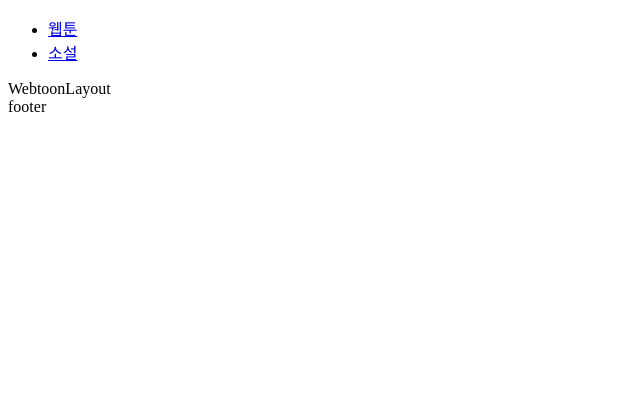
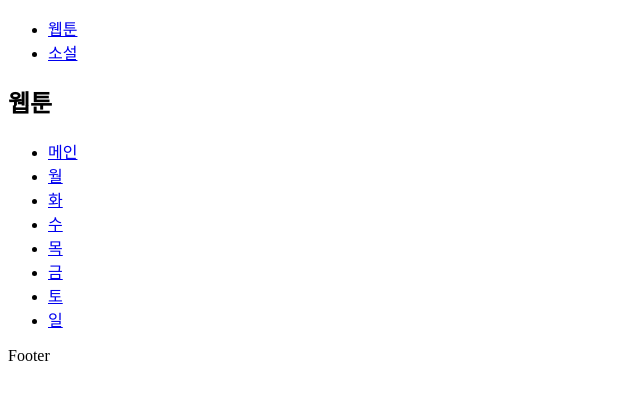
Before and after one commit to steve0312/sesac-java, a React (Vite) app in the folder React/my-webtoon/: page /webtoon in a window 1280 px wide. Shown: the top 400 px of the page, without its empty margins (0-640 px from the left). Built offline with nearby package versions, Linux system fonts and the light colour scheme.

Commit message:
1112 실습 : RootHeader, Footer, WebtoonHeader 컴포넌트 추가 / RootLayout, WebtoonLayout 수정

```diff
--- /dev/null
+++ b/React/my-webtoon/src/components/Footer.jsx
@@ -0,0 +1,7 @@
+import React from 'react'
+
+export default function Footer() {
+  return (
+    <div>Footer</div>
+  )
+}
--- /dev/null
+++ b/React/my-webtoon/src/components/RootHeader.jsx
@@ -0,0 +1,20 @@
+import React from 'react';
+import { Link } from 'react-router-dom';
+
+export default function RootHeader() {
+  return (
+    <header>
+      <ul>
+        {/* <li>
+          <Link to="/">홈</Link>
+        </li> */}
+        <li>
+          <Link to="/webtoon">웹툰</Link>
+        </li>
+        <li>
+          <Link to="/novel">소설</Link>
+        </li>
+      </ul>
+    </header>
+  );
+}
--- /dev/null
+++ b/React/my-webtoon/src/components/WebtoonHeader.jsx
@@ -0,0 +1,22 @@
+import React from 'react';
+import { Link } from 'react-router-dom';
+
+export default function WebtoonHeader() {
+  const days = ['월', '화', '수', '목', '금', '토', '일'];
+  return (
+    <header>
+      <ul>
+        <li>
+          <Link to="/">메인</Link>
+        </li>
+        {days.map((day) => {
+          return (
+            <li>
+              <Link to={`/webtoon/${day}`}>{day}</Link>
+            </li>
+          );
+        })}
+      </ul>
+    </header>
+  );
+}
--- a/React/my-webtoon/src/layouts/RootLayout.jsx
+++ b/React/my-webtoon/src/layouts/RootLayout.jsx
@@ -1,24 +1,14 @@
 import React from 'react';
 import { Link, Outlet } from 'react-router-dom';
+import RootHeader from '../components/RootHeader';
+import Footer from '../components/Footer';
 
 export default function RootLayout() {
   return (
     <>
-      <header>
-        <ul>
-          {/* <li>
-          <Link to="/">홈</Link>
-        </li> */}
-          <li>
-            <Link to="/webtoon">웹툰</Link>
-          </li>
-          <li>
-            <Link to="/novel">소설</Link>
-          </li>
-        </ul>
-      </header>
+      <RootHeader></RootHeader>
       <Outlet></Outlet>
-      <footer>footer</footer>
+      <Footer></Footer>
     </>
   );
 }
--- a/React/my-webtoon/src/layouts/WebtoonLayout.jsx
+++ b/React/my-webtoon/src/layouts/WebtoonLayout.jsx
@@ -1,5 +1,14 @@
 import React from 'react';
+import { Outlet } from 'react-router-dom';
+import WebtoonHeader from '../components/WebtoonHeader';
+import Footer from '../components/Footer';
 
 export default function WebtoonLayout() {
-  return <div>WebtoonLayout</div>;
+  return (
+    <>
+      <h2>웹툰</h2>
+      <WebtoonHeader></WebtoonHeader>
+      <Outlet></Outlet>
+    </>
+  );
 }
```
